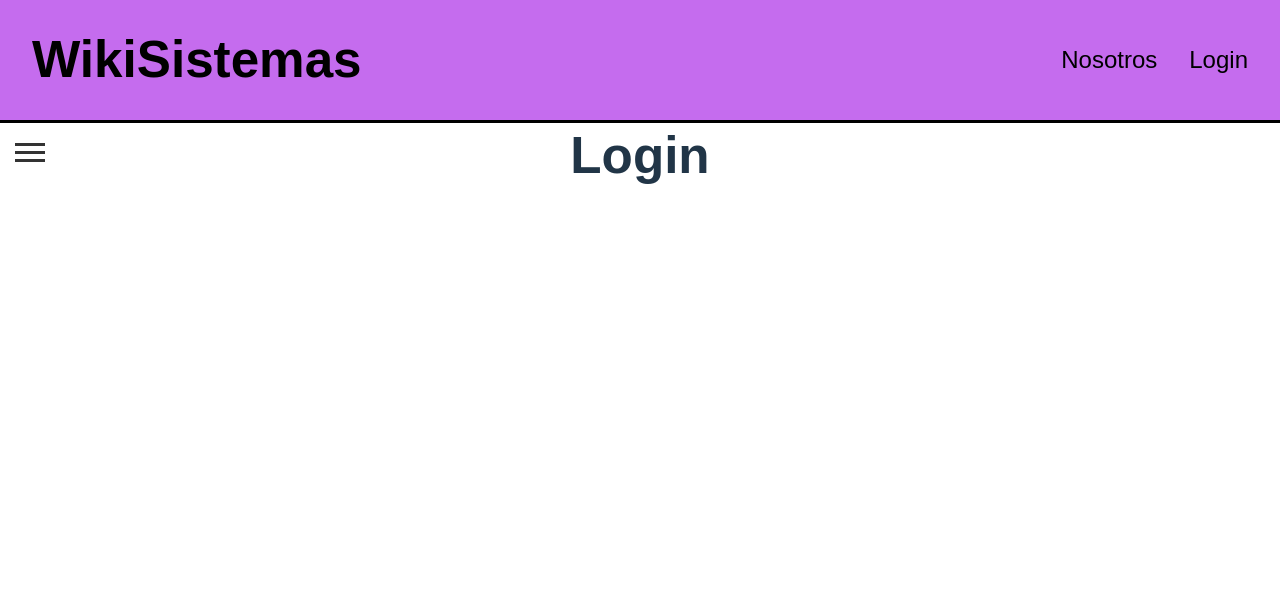
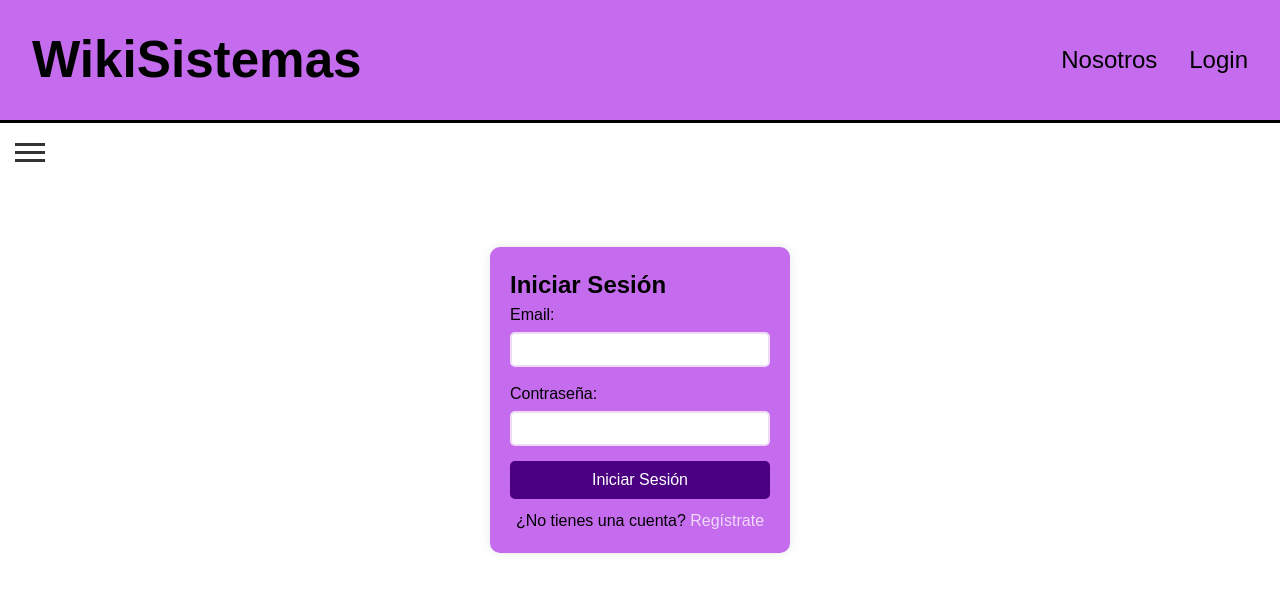
Before and after one commit to daniel-agudelo9/WikiSistemasFront, a React (Vite) app: page /login in a window 1280 px wide. Shown: the top 592 px of the page. Built offline with nearby package versions, Linux system fonts and the light colour scheme.

Commit message:
Formulario del login hecho la parte visual

```diff
--- a/package.json
+++ b/package.json
@@ -10,6 +10,8 @@
     "preview": "vite preview"
   },
   "dependencies": {
+    "@react-oauth/google": "^0.12.1",
+    "jwt-decode": "^4.0.0",
     "react": "^18.2.0",
     "react-dom": "^18.2.0",
     "react-router-dom": "^6.23.1"
--- a/src/components/Bienvenida.jsx
+++ b/src/components/Bienvenida.jsx
@@ -3,7 +3,7 @@ import React from 'react'
 const Bienvenida = () => {
   return (
     <div className='container'>
-      <h1 className="welcome-message">BIENVENIDO A LA WIKISISTEMAS</h1>
+      <h1 className="welcome-message">BIENVENIDO A WIKISISTEMAS</h1>
     </div>
   )
 }
--- a/src/components/Login.jsx
+++ b/src/components/Login.jsx
@@ -1,11 +1,61 @@
-import React from 'react'
+// Login.js
+import React, { useState } from 'react';
+import '../style/Login.css';
 
 const Login = () => {
+  const [isLogin, setIsLogin] = useState(true);
+
+  const toggleForm = () => {
+    setIsLogin(!isLogin);
+  };
+
   return (
-    <div className='container'>
-      <h1>Login</h1>
+    <div className='container-login'>
+      <div className="login-form-container">
+        {isLogin ? (
+          <div>
+            <h2>Iniciar Sesión</h2>
+            <form>
+              <div className="login-form-group">
+                <label htmlFor="email">Email:</label>
+                <input type="email" id="email" required />
+              </div>
+              <div className="login-form-group">
+                <label htmlFor="password">Contraseña:</label>
+                <input type="password" id="password" required />
+              </div>
+              <button type="submit" className="login-button">Iniciar Sesión</button>
+            </form>
+            <p className="login-toggle">
+              ¿No tienes una cuenta? <span onClick={toggleForm}>Regístrate</span>
+            </p>
+          </div>
+        ) : (
+          <div>
+            <h2>Registrarse</h2>
+            <form>
+              <div className="login-form-group">
+                <label htmlFor="username">Nombre de Usuario:</label>
+                <input type="text" id="username" required />
+              </div>
+              <div className="login-form-group">
+                <label htmlFor="email">Email:</label>
+                <input type="email" id="email" required />
+              </div>
+              <div className="login-form-group">
+                <label htmlFor="password">Contraseña:</label>
+                <input type="password" id="password" required />
+              </div>
+              <button type="submit" className="login-button">Registrarse</button>
+            </form>
+            <p className="login-toggle">
+              ¿Ya tienes una cuenta? <span onClick={toggleForm}>Inicia Sesión</span>
+            </p>
+          </div>
+        )}
+      </div>
     </div>
-  )
-}
+  );
+};
 
-export default Login
+export default Login;
--- a/src/main.jsx
+++ b/src/main.jsx
@@ -2,9 +2,12 @@ import React from 'react'
 import ReactDOM from 'react-dom/client'
 import App from './App.jsx'
 import './index.css'
+import { GoogleOAuthProvider } from '@react-oauth/google';
 
 ReactDOM.createRoot(document.getElementById('root')).render(
   // <React.StrictMode>
+  <GoogleOAuthProvider clienId="1082615821037-dq2hsd2ij5fnltt2m96vr6jfe3pgpguj.apps.googleusercontent.com">
     <App />
+  </GoogleOAuthProvider>
   // </React.StrictMode>,
 )
--- /dev/null
+++ b/src/style/Login.css
@@ -0,0 +1,63 @@
+/* Login.css */
+
+.container-login {
+    display: flex;
+    justify-content: center;
+    align-items: center;
+    height: 100vh; /* Altura de la pantalla completa */
+    width: 100vw; /* Ancho de la pantalla completa */
+  }
+
+  .login-form-container {
+    background-color: var(--clr-main);
+    padding: 20px;
+    border-radius: 10px;
+    color: black;
+    width: 300px;
+    box-shadow: 0px 0px 10px rgba(0, 0, 0, 0.1);
+  }
+
+  .login-form-group {
+    margin-bottom: 15px;
+  }
+
+  .login-form-group label {
+    display: block;
+    margin-bottom: 5px;
+  }
+
+  .login-form-group input {
+    width: 100%;
+    padding: 8px;
+    border-radius: 5px;
+    border: 2px solid var(--clr-main-light);
+  }
+
+  .login-button {
+    width: 100%;
+    padding: 10px;
+    border: none;
+    border-radius: 5px;
+    background-color: #4b0082;
+    color: white;
+    cursor: pointer;
+  }
+
+  .login-button:hover {
+    background-color: var(--clr-main-light);
+    color: black;
+  }
+
+  .login-toggle {
+    text-align: center;
+    margin-top: 10px;
+  }
+
+  .login-toggle span {
+    color: var(--clr-main-light);
+    cursor: pointer;
+  }
+
+  .login-toggle span:hover {
+    text-decoration: underline;
+  }
```
Also changed, not shown: 1 other file (tests, documents, lock files or other folders).
